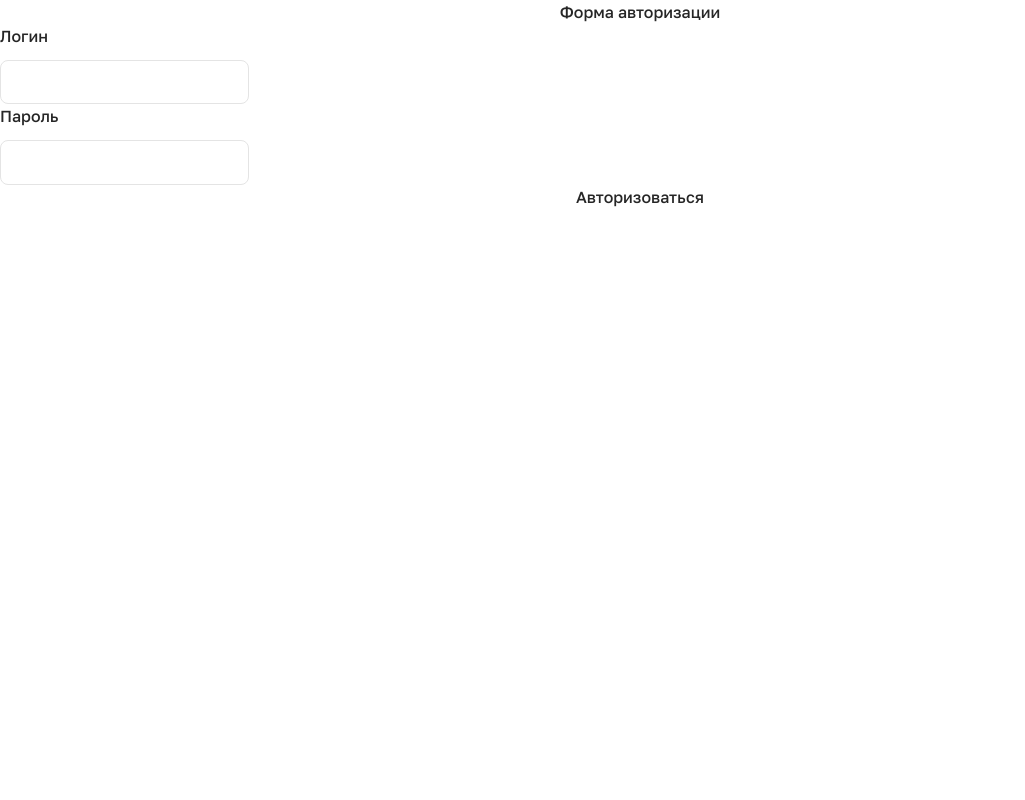
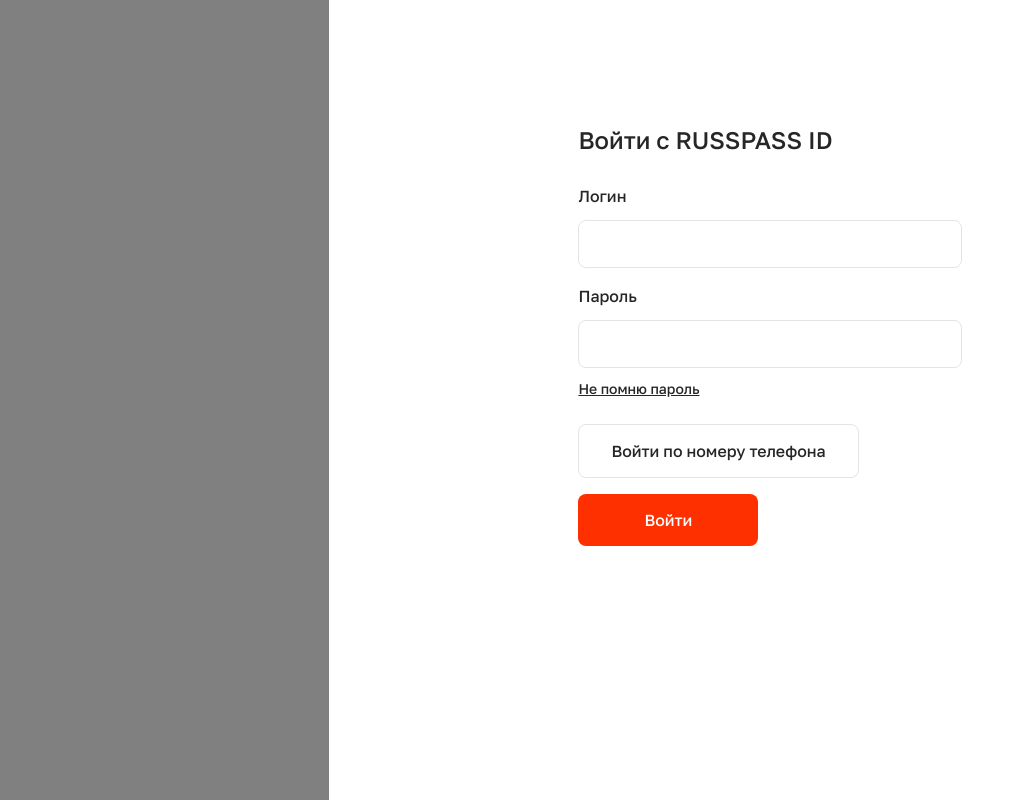
Before and after one commit to senitskiy/travelhack, a React (Create React App) app in the folder russpass_id/: page / in a window 1280 px wide. Shown: the whole page, without its empty margins (0-1025 px from the left). Built offline with nearby package versions, Linux system fonts and the light colour scheme; no server answers.

Commit message:
Добавлен лэйаут страницы, стили кнопок

```diff
--- a/russpass_id/src/App.js
+++ b/russpass_id/src/App.js
@@ -34,6 +34,13 @@ const App = () => {
   }, [token])
 
   return (
+    <div className="grid-wrapper">
+      <div className="grid-left-side">
+
+      </div>
+      <div className="auth-container">
+      <div className="auth-content">
+      <div className="auth-form-wrapper">
       <BrowserRouter>
         <Switch>
           <Route exact path="/">
@@ -51,7 +58,10 @@ const App = () => {
           </Route>
         </Switch>
       </BrowserRouter>
-  )
+      </div>
+      </div>
+      </div>
+    </div>)
 }
 
 export default App
--- a/russpass_id/src/App.scss
+++ b/russpass_id/src/App.scss
@@ -1,9 +1,15 @@
 body {
-  font-family: 'GolosTextWebMedium'
+  font-family: 'GolosTextWebMedium';
+  font-size: 16px;
+}
+
+html,
+body {
+  @apply h-full;
 }
 
 .App {
-  text-align: center;
+  // text-align: center;
 }
 
 .App-logo {
@@ -40,3 +46,33 @@ body {
     transform: rotate(360deg);
   }
 }
+
+#root {
+  @apply h-full;
+}
+
+.grid-wrapper {
+  @apply min-h-full;
+  @apply flex;
+
+
+  .grid-left-side {
+    width: 35%;
+    background-color: gray;
+  }
+
+  .auth-container {
+    width: 100%;
+    max-width: 1248px;
+    margin: 0 auto;
+    padding: 0 24px;
+  }
+
+  .auth-content {
+    margin-left: 25%;
+    padding-top: 120px;
+  }
+  .auth-form-wrapper {
+    max-width: 384px;
+  }
+}
--- a/russpass_id/src/components/Button.jsx
+++ b/russpass_id/src/components/Button.jsx
@@ -5,7 +5,7 @@ export const Button = (props) => {
 
     return (
         <div>
-            <button type={type}>{label}</button>
+            <button type={type} className="py-3.5 px-8 bg-rp-red rounded text-white hover:bg-rp-red-hover focus:rp-red-focus rounded-lg">{label}</button>
         </div>
     )
 }
--- a/russpass_id/src/components/Input.jsx
+++ b/russpass_id/src/components/Input.jsx
@@ -1,13 +1,13 @@
 import './input.scss'
 
 export const Input = (props) => {
-    const { onChange, value, type, label, name } = props
+    const { onChange, value, type, label, name, theme } = props
 
     return (
-        <div class="form-group text-left flex flex-col ">
+        <div className={`form-group text-left flex flex-col ${theme}`}>
             <label className="mb-3">{label}</label>
             <div class="form-group">
-                <input id={name} name={name} onChange={onChange} value={value} type={type} className="py-3 px-4 border rounded-lg border-rp-input-border outline-none focus:border-2 focus:border-rp-text" />
+                <input id={name} name={name} onChange={onChange} value={value} type={type} className="py-3 px-4 border rounded-lg border-rp-input-border outline-none box-border ocus:border-2 w-full" />
             </div>
         </div>
         // <div>
--- a/russpass_id/src/components/button.scss
+++ b/russpass_id/src/components/button.scss
@@ -0,0 +1,4 @@
+button {
+    min-height: 48px;
+    min-width: 180px;
+}
--- a/russpass_id/src/components/input.scss
+++ b/russpass_id/src/components/input.scss
@@ -0,0 +1,18 @@
+// @import "vars";
+
+.form-group {
+    input[type='text'],
+    input[type='password'] {
+        min-height: 48px;
+
+        &:hover {
+            @apply border-rp-text;
+        }
+        &:focus {
+            @apply border-rp-text;
+            -webkit-box-shadow: 0px 0px 0px 2px rgba(38, 38, 38, 1) inset;
+            -moz-box-shadow: 0px 0px 0px 2px rgba(38, 38, 38, 1) inset;
+            box-shadow: 0px 0px 0px 2px rgba(38, 38, 38, 1) inset;
+        }
+    }
+}
--- a/russpass_id/src/pages/Auth.jsx
+++ b/russpass_id/src/pages/Auth.jsx
@@ -65,8 +65,7 @@ export const Auth = () => {
 
     return (
         <div className="App">
-      Форма авторизации
-
+        <div className="text-2xl leading-10 mb-6">Войти с RUSSPASS ID</div>
         {successAuth ?
           <form onSubmit={handleChecboxSubmit}>
           <Checkbox onChange={handleCheckboxChange} value={checkboxes.checkbox1} name="checkbox1" label="Чекбокс 1" />
@@ -76,9 +75,18 @@ export const Auth = () => {
         </form>
         :
         <form onSubmit={successAuth ? handleChecboxSubmit : handleSubmit}>
-          <Input type="text" onChange={handleChange} value={formData.login} name="login" label="Логин" />
-          <Input type="password" onChange={handleChange} value={formData.password} name="password" label="Пароль" />
-          <Button type="submit" label="Авторизоваться" />
+          <Input theme="mb-4" type="text" onChange={handleChange} value={formData.login} name="login" label="Логин"/>
+          <Input theme="mb-2" type="password" onChange={handleChange} value={formData.password} name="password" label="Пароль"/>
+          <div className="mb-6">
+          <a href="#" className="text-sm underline leading-5">Не помню пароль</a>
+          </div>
+          <div className="mb-4">
+          <button className="py-3.5 px-8 border border-rp-input-border rounded hover:bg-rp-light-gray focus:rp-red-focus rounded-lg">Войти по номеру телефона</button>
+          </div>
+          <div className="mb-4">
+          <Button type="submit" label="Войти" />
+          </div>
+          {/* <Button type="submit" label="Вотйи по номеру телефона" /> */}
         </form>
         }
     </div>
--- a/russpass_id/tailwind.config.js
+++ b/russpass_id/tailwind.config.js
@@ -5,6 +5,8 @@ module.exports = {
     extend: {
       colors: {
         'rp-red': '#FF3000',
+        'rp-red-hover': '#DD2A00',
+        'rp-red-focus': '#BE2602',
         'rp-text': '#262626',
         'rp-text-muted': '#898989',
         'rp-light-gray': '#F0F0F0',
```
Also changed, not shown: russpass_id/src/vars.scss (added). Lines whose indentation alone changed are shown as unchanged.
